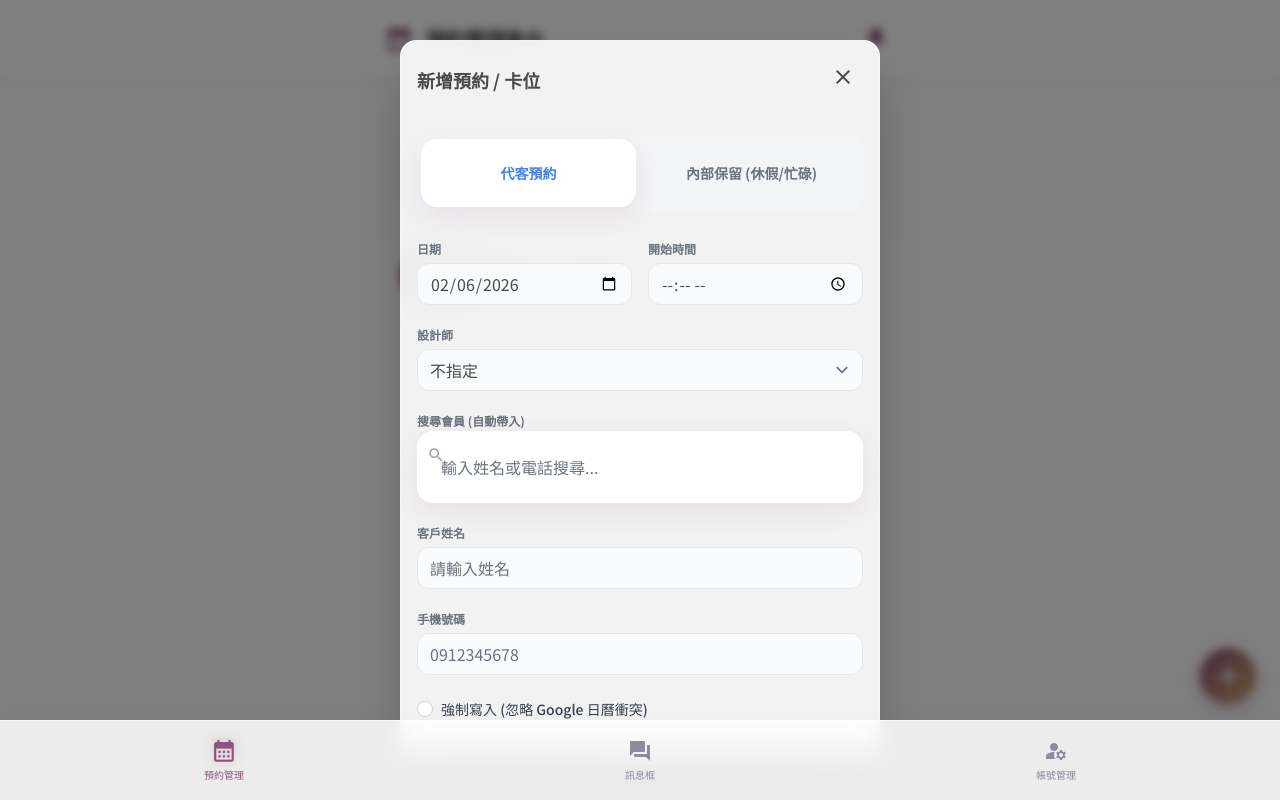
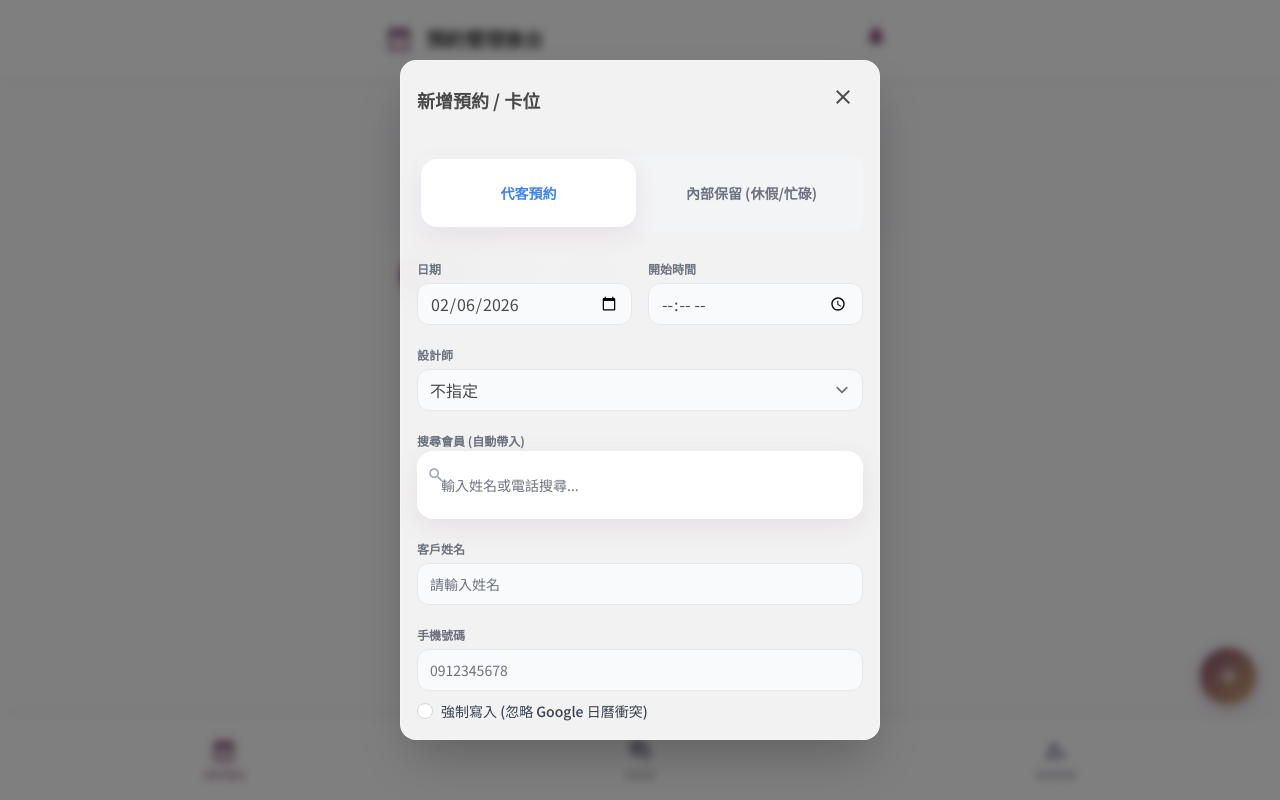
Before and after one commit to j01232026-hub/pretty, a website: page public/admin.html in a window 1280 px wide. Both pictures are taken after a click on the button "add". Drawn offline with nearby package versions, Linux system fonts and the light colour scheme; no server answers.

Commit message:
fix(ui): Stabilize admin modal layout, fix search input size, and ensure z-index priority

```diff
--- a/public/fragments/admin-booking-modal.html
+++ b/public/fragments/admin-booking-modal.html
@@ -1,11 +1,11 @@
 
 <!-- Admin Booking Modal -->
-<div id="adminBookingModal" class="fixed inset-0 z-[100] hidden">
+<div id="adminBookingModal" class="fixed inset-0 z-[10001] hidden">
     <!-- Backdrop -->
     <div class="absolute inset-0 bg-black/50 backdrop-blur-sm" onclick="closeAdminBookingModal()"></div>
 
     <!-- Modal Content -->
-    <div class="absolute bottom-0 left-0 right-0 md:top-1/2 md:left-1/2 md:bottom-auto md:-translate-x-1/2 md:-translate-y-1/2 w-full md:w-[480px] bg-white/90 dark:bg-zinc-900/90 backdrop-blur-xl border border-white/20 md:rounded-2xl rounded-t-2xl shadow-2xl flex flex-col max-h-[90vh]">
+    <div class="absolute bottom-0 left-0 right-0 md:top-1/2 md:left-1/2 md:bottom-auto md:-translate-x-1/2 md:-translate-y-1/2 w-full md:w-[480px] bg-white/90 dark:bg-zinc-900/90 backdrop-blur-xl border border-white/20 md:rounded-2xl rounded-t-2xl shadow-2xl flex flex-col max-h-[85vh]">
 
         <!-- Header -->
         <div class="flex items-center justify-between p-4 border-b border-gray-100/50 dark:border-gray-800/50">
@@ -63,15 +63,15 @@
                 </div>
 
                 <!-- Dynamic Section Wrapper to prevent layout jump -->
-                <div class="min-h-[230px]">
+                <div class="h-[250px] relative">
                     <!-- Customer Info (Conditional) -->
-                    <div id="customerInfoSection" class="space-y-4">
+                    <div id="customerInfoSection" class="space-y-4 absolute inset-0 w-full transition-opacity duration-200">
                         <!-- Member Search -->
                         <div class="relative">
                             <label class="text-xs font-bold text-gray-500">搜尋會員 (自動帶入)</label>
                             <div class="relative">
                                 <input type="text" id="memberSearchInput" placeholder="輸入姓名或電話搜尋..."
-                                    class="w-full rounded-xl border-gray-200 dark:border-gray-700 bg-white dark:bg-gray-800 focus:ring-2 focus:ring-primary/20 focus:border-primary transition-all pl-9"
+                                    class="w-full rounded-xl border-gray-200 dark:border-gray-700 bg-white dark:bg-gray-800 focus:ring-2 focus:ring-primary/20 focus:border-primary transition-all pl-9 py-2.5 text-sm"
                                     oninput="handleMemberSearch(this.value)">
                                 <span class="material-icons absolute left-2.5 top-2.5 text-gray-400 text-lg">search</span>
 
@@ -84,19 +84,19 @@
 
                         <div class="space-y-1">
                             <label class="text-xs font-bold text-gray-500">客戶姓名</label>
-                            <input type="text" name="name" placeholder="請輸入姓名" class="w-full rounded-xl border-gray-200 dark:border-gray-700 bg-gray-50 dark:bg-gray-800 focus:ring-2 focus:ring-primary/20 focus:border-primary transition-all">
+                            <input type="text" name="name" placeholder="請輸入姓名" class="w-full rounded-xl border-gray-200 dark:border-gray-700 bg-gray-50 dark:bg-gray-800 focus:ring-2 focus:ring-primary/20 focus:border-primary transition-all py-2.5 text-sm">
                         </div>
                         <div class="space-y-1">
                             <label class="text-xs font-bold text-gray-500">手機號碼</label>
-                            <input type="tel" name="phone" placeholder="0912345678" class="w-full rounded-xl border-gray-200 dark:border-gray-700 bg-gray-50 dark:bg-gray-800 focus:ring-2 focus:ring-primary/20 focus:border-primary transition-all">
+                            <input type="tel" name="phone" placeholder="0912345678" class="w-full rounded-xl border-gray-200 dark:border-gray-700 bg-gray-50 dark:bg-gray-800 focus:ring-2 focus:ring-primary/20 focus:border-primary transition-all py-2.5 text-sm">
                         </div>
                     </div>
 
                     <!-- Block Note (Conditional) -->
-                    <div id="blockNoteSection" class="space-y-2 hidden">
+                    <div id="blockNoteSection" class="space-y-2 hidden absolute inset-0 w-full transition-opacity duration-200">
                         <div class="space-y-1">
                             <label class="text-xs font-bold text-gray-500">備註 (休假/進修/出國)</label>
-                            <input type="text" name="note" id="blockNoteInput" placeholder="例如：出國旅遊" class="w-full rounded-xl border-gray-200 dark:border-gray-700 bg-gray-50 dark:bg-gray-800 focus:ring-2 focus:ring-primary/20 focus:border-primary transition-all">
+                            <input type="text" name="note" id="blockNoteInput" placeholder="例如：出國旅遊" class="w-full rounded-xl border-gray-200 dark:border-gray-700 bg-gray-50 dark:bg-gray-800 focus:ring-2 focus:ring-primary/20 focus:border-primary transition-all py-2.5 text-sm">
                         </div>
                         <!-- Quick Tags -->
                         <div class="flex flex-wrap gap-2">
```
